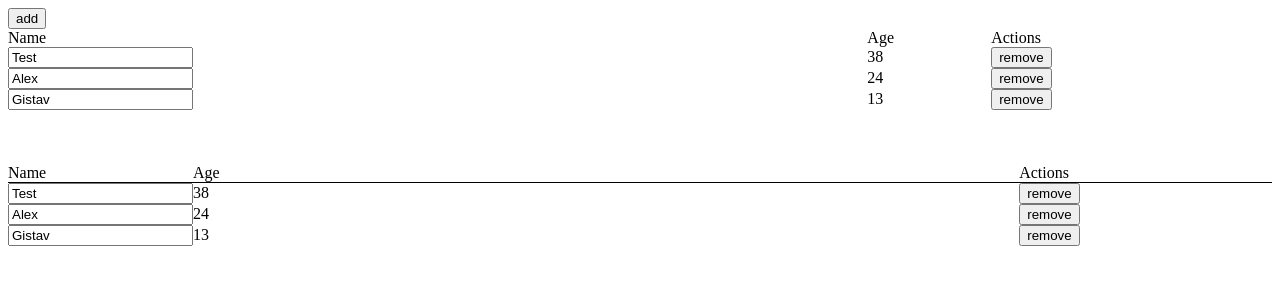
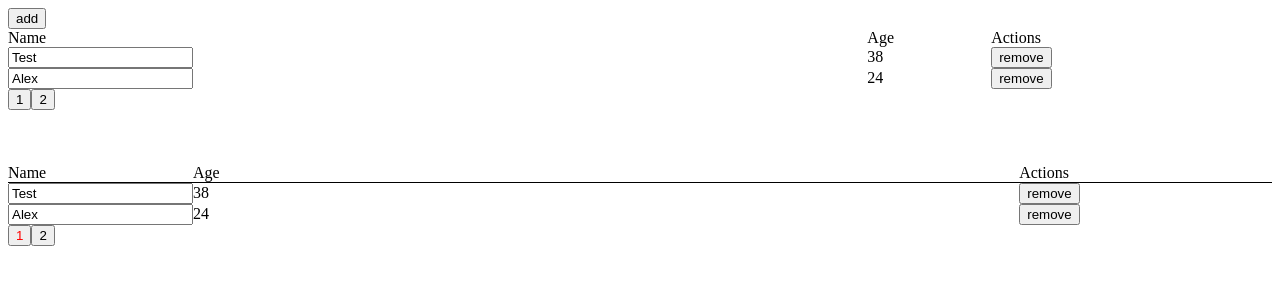
Before and after one commit to dsumer/react-playground, a React (Create React App) app: page / in a window 1280 px wide. Shown: the top 300 px of the page. Built offline with nearby package versions, Linux system fonts and the light colour scheme; the HTML template or start-up script is replaced by a standard one.

Commit message:
Table: added Paginaton, emptyText support

```diff
--- a/package.json
+++ b/package.json
@@ -3,6 +3,7 @@
   "version": "0.1.0",
   "private": true,
   "dependencies": {
+    "prop-types": "^15.5.9",
     "react": "^15.5.4",
     "react-dom": "^15.5.4",
     "react-table": "^5.6.0",
--- a/src/App.css
+++ b/src/App.css
@@ -1,10 +1,18 @@
 .my-table .table-header > div {
     border-bottom: 1px solid black;
 }
-
 .my-table .col-0 {
     width: 10%;
 }
 .my-table .col-2 {
     width: 20%;
 }
+.my-table .pagination button.active {
+    color: red;
+}
+.my-table .empty {
+    width: 100%;
+    display: inline-block;
+    text-align: center;
+    padding: 10px;
+}
--- a/src/App.js
+++ b/src/App.js
@@ -99,7 +99,8 @@ class App extends React.Component {
                                <button onClick={this.remove.bind(this, index)}>remove</button>
                            </Column>
                        ];
-                   }}/>
+                   }}
+                   itemsPerPage={2}/>
         );
     }
 
--- /dev/null
+++ b/src/component/Table/Body/Body.js
@@ -0,0 +1,34 @@
+import React from 'react';
+
+class Body extends React.Component {
+    renderColumns(row, index) {
+        let columns = this.props.columns(row, index);
+        let newColumns = [];
+        for (let index = 0; index < columns.length; index++) {
+            newColumns.push(React.cloneElement(columns[index], {key: index}));
+        }
+        return newColumns;
+    }
+
+    render () {
+        if (this.props.data.length <= 0) {
+            return null;
+        }
+
+        return (
+            <div className="table-body" style={{display: 'table-row-group'}}>
+                {
+                    this.props.data.map((row, index) => {
+                        return (
+                            <div key={index} className="table-row" style={{display: 'table-row'}}>
+                                {this.renderColumns(row, index)}
+                            </div>
+                        )
+                    })
+                }
+            </div>
+        );
+    }
+}
+
+export default Body;
--- /dev/null
+++ b/src/component/Table/Pagination/Pagination.js
@@ -0,0 +1,23 @@
+import React from 'react';
+
+class Pagination extends React.Component {
+    renderButtons() {
+        let pages = [];
+        for (let index = 0; index < this.props.count; index++) {
+            pages.push(<button key={index}
+                               onClick={this.props.onChange.bind(null, index)}
+                               className={index === this.props.current ? 'active' : ''}>{(index + 1)}</button>);
+        }
+        return pages;
+    }
+
+    render() {
+        return (
+            <div className="pagination">
+                {this.renderButtons()}
+            </div>
+        )
+    }
+}
+
+export default Pagination;
--- a/src/component/Table/Row/Row.js
+++ /dev/null
@@ -1,7 +0,0 @@
-import React from 'react';
-
-function Row(props) {
-    return <div className="table-row" style={{display: 'table-row'}}>{props.children}</div>
-}
-
-export default Row;
--- a/src/component/Table/Table.js
+++ b/src/component/Table/Table.js
@@ -1,33 +1,90 @@
 import React from "react";
+import PropTypes from "prop-types";
 import Header from "./Header/Header";
-import Row from "./Row/Row";
+import Body from "./Body/Body";
+import Pagination from "./Pagination/Pagination";
 
 class Table extends React.Component {
-    renderColumns(row, index) {
-        let columns = this.props.columns(row, index);
-        let newColumns = [];
-        for (let index = 0; index < columns.length; index++) {
-            newColumns.push(React.cloneElement(columns[index], {key: index}));
+    static defaultProps = {
+        emptyText: 'No Items found.',
+        itemsPerPage: 0
+    };
+    static propTypes = {
+        data: PropTypes.array.isRequired,
+        header: PropTypes.array.isRequired,
+        emptyText: PropTypes.string,
+        itemsPerPage: PropTypes.number,
+        onPageChange: PropTypes.func
+    };
+
+    constructor(props) {
+        super(props);
+
+        this.state = {
+            currentPage: 0
+        };
+        this.setCurrentPage = this.setCurrentPage.bind(this);
+    }
+
+    componentWillReceiveProps(props) {
+        const pageCount = this.getPageCount(props);
+        if (this.state.currentPage >= pageCount) {
+            this.setCurrentPage(pageCount - 1);
         }
-        return newColumns;
+    }
+
+    setCurrentPage(page) {
+        if (page < 0) {
+            page = 0;
+        }
+
+        this.setState((prevState) => {
+            prevState.currentPage = page;
+            return prevState;
+        });
+        if (this.props.onPageChange) {
+            this.props.onPageChange(page);
+        }
+    }
+
+    getPagedData() {
+        if (this.props.itemsPerPage <= 0) {
+            return this.props.data;
+        } else {
+            const startIndex = this.state.currentPage * this.props.itemsPerPage;
+            return this.props.data.slice(startIndex, (startIndex + this.props.itemsPerPage));
+        }
+    }
+
+    getPageCount(props) {
+        return Math.ceil(this.props.data.length / props.itemsPerPage);
     }
 
     render() {
+        let tableBody = null;
+        let emptyContent = null;
+        let pagination = null;
+
+        if (this.props.data.length > 0) {
+            tableBody = <Body data={this.getPagedData()} columns={this.props.columns}/>;
+        } else {
+            emptyContent = <div className="empty">{this.props.emptyText}</div>;
+        }
+
+        if (this.props.itemsPerPage > 0) {
+            pagination = <Pagination current={this.state.currentPage}
+                                     count={this.getPageCount(this.props)}
+                                     onChange={this.setCurrentPage}/>;
+        }
+
         return (
-            <div className={this.props.className} style={{display: 'table', width: '100%'}}>
-                <Header items={this.props.header}/>
-                <div className="table-body" style={{display: 'table-row-group'}}>
-                    {this.props.children}
-                    {
-                        this.props.data.map((row, index) => {
-                            return (
-                                <Row key={index}>
-                                    {this.renderColumns(row, index)}
-                                </Row>
-                            )
-                        })
-                    }
+            <div className={this.props.className}>
+                <div style={{display: 'table', width: '100%'}}>
+                    <Header items={this.props.header}/>
+                    {tableBody}
+                    {pagination}
                 </div>
+                {emptyContent}
             </div>
         );
     }
```
Also changed, not shown: 1 other file (tests, documents, lock files or other folders).
